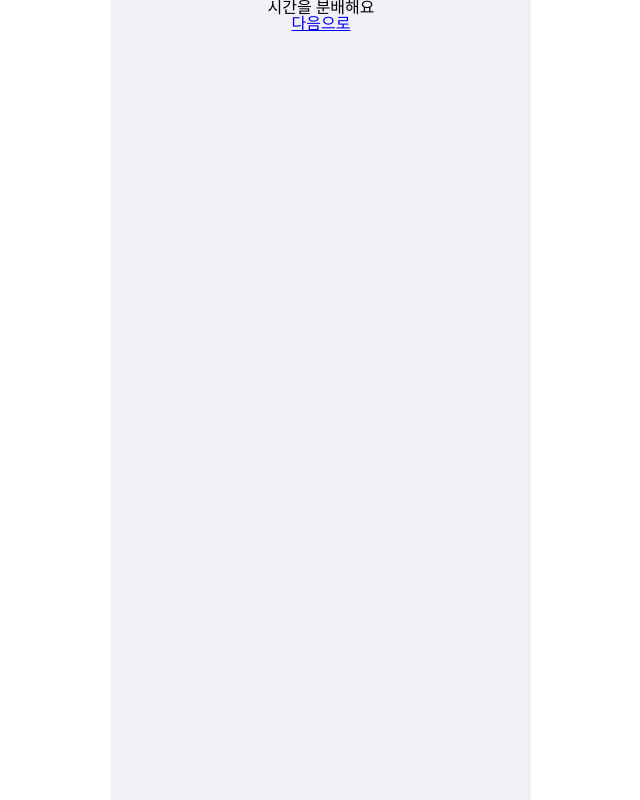
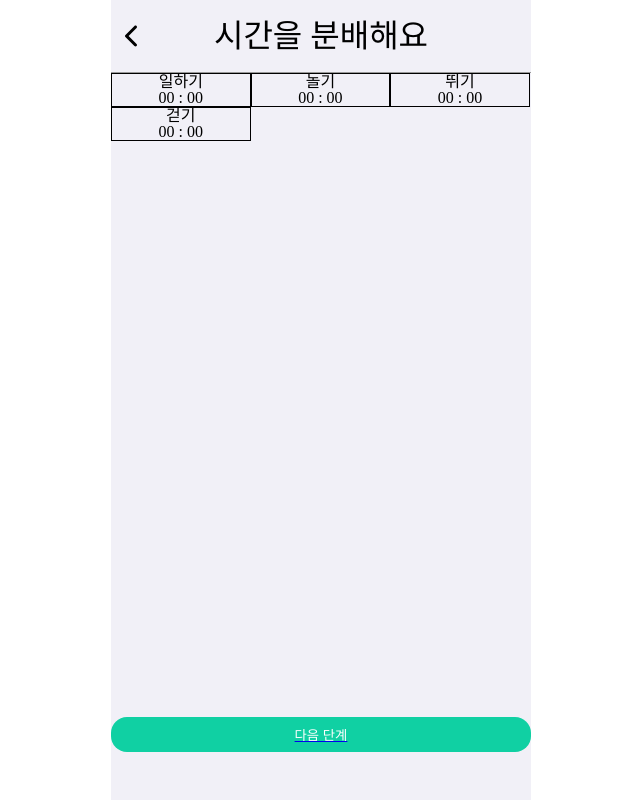
Before and after one commit to prgrms-fe-devcourse/FEDC2_TimeDivider_Root, a React (Create React App) app: page /createTimeDivider in a window 1280 px wide. Shown: the whole page, without its empty margins (319-959 px from the left). Built offline with nearby package versions, Linux system fonts and the light colour scheme.

Commit message:
feat: 각 Task Box 생성 및 클릭시 Input form 렌더링 구현

```diff
--- a/src/pages/createTimeDivider.jsx
+++ b/src/pages/createTimeDivider.jsx
@@ -1,11 +1,144 @@
-import React from 'react'
+import React, { useState } from 'react'
 import { Link } from 'react-router-dom'
+import styled from 'styled-components'
+import Button from '../components/Button'
+import NavBar from '../components/NavBar'
+import Input from '../components/Input'
+import Text from '../components/Text'
+
+const dummyTasks = [
+	{
+		id: '1',
+		task: '일하기',
+	},
+	{
+		id: '2',
+		task: '놀기',
+	},
+	{
+		id: '3',
+		task: '뛰기',
+	},
+	{
+		id: '4',
+		task: '걷기',
+	},
+]
+
+const BUTTON_TEXT = Object.freeze({
+	VALID: '다음 단계',
+	INVALID: '시간을 입력해주세요',
+})
+
+const ButtonArea = styled.div`
+	position: absolute;
+	margin: 2rem 2rem;
+	width: 100%;
+	bottom: 1rem;
+`
+
+const BoxContainer = styled.div`
+	display: flex;
+	width: 100%;
+	flex-wrap: wrap;
+`
+
+const BoxWrapper = styled.div`
+	display: flex;
+	flex-direction: column;
+	justify-content: center;
+	align-items: center;
+	border: 1px solid;
+	overflow: hidden;
+	width: 8.6rem;
+`
+
+const Form = styled.form`
+	display: flex;
+	gap: 1rem;
+`
+
+const TaskInputBox = ({ task, ...props }) => {
+	return (
+		<BoxWrapper {...props}>
+			<div>{task.task}</div>
+			<Text>
+				{task.hour} : {task.minute}
+			</Text>
+		</BoxWrapper>
+	)
+}
 
 export const CreateTimeDivider = () => {
+	const [tasks, setTasks] = useState(
+		dummyTasks.map(task => {
+			return { ...task, hour: '00', minute: '00' }
+		}),
+	)
+	const [selectedTask, setSelectedTask] = useState('')
+
 	return (
 		<>
-			<h2>시간을 분배해요</h2>
-			<Link to="/updateDivider">다음으로</Link>
+			<NavBar backIcon>시간을 분배해요</NavBar>
+
+			<BoxContainer>
+				{tasks.map(task => (
+					<TaskInputBox
+						key={task.id}
+						task={task}
+						onClick={() => {
+							setSelectedTask(task)
+						}}
+					/>
+				))}
+			</BoxContainer>
+			{selectedTask && (
+				<Form
+					id={selectedTask.id}
+					onSubmit={e => {
+						e.preventDefault()
+						setTasks(
+							tasks.map(task => {
+								if (task.id === selectedTask.id) {
+									task.hour = selectedTask.hour
+									task.minute = selectedTask.minute
+								}
+								return task
+							}),
+						)
+						setSelectedTask('')
+					}}
+				>
+					<Input
+						style={{ width: '4rem' }}
+						type="text"
+						value={`${selectedTask.hour}`}
+						onChange={e => {
+							setSelectedTask({ ...selectedTask, hour: e.target.value })
+						}}
+						autoFocus={true}
+						required
+					/>
+					<Input
+						type="text"
+						style={{ width: '4rem' }}
+						value={`${selectedTask.minute}`}
+						onChange={e => {
+							setSelectedTask({ ...selectedTask, minute: e.target.value })
+						}}
+						required
+					/>
+
+					<Button size="sm" rect>
+						설정
+					</Button>
+				</Form>
+			)}
+			<ButtonArea>
+				<Link to="/updateDivider">
+					<Button>{BUTTON_TEXT.VALID}</Button>
+				</Link>
+			</ButtonArea>
 		</>
 	)
 }
```
Also changed, not shown: 1 other file (tests, documents, lock files or other folders).
